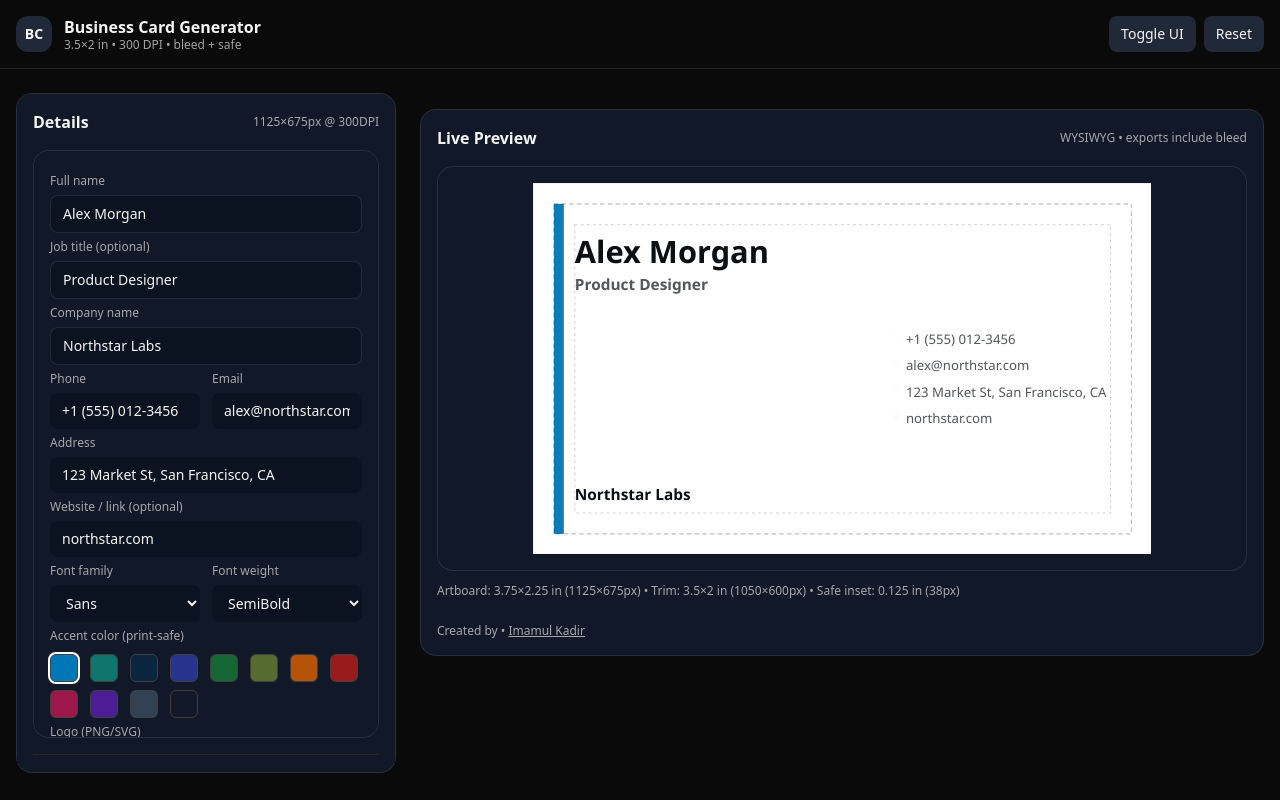
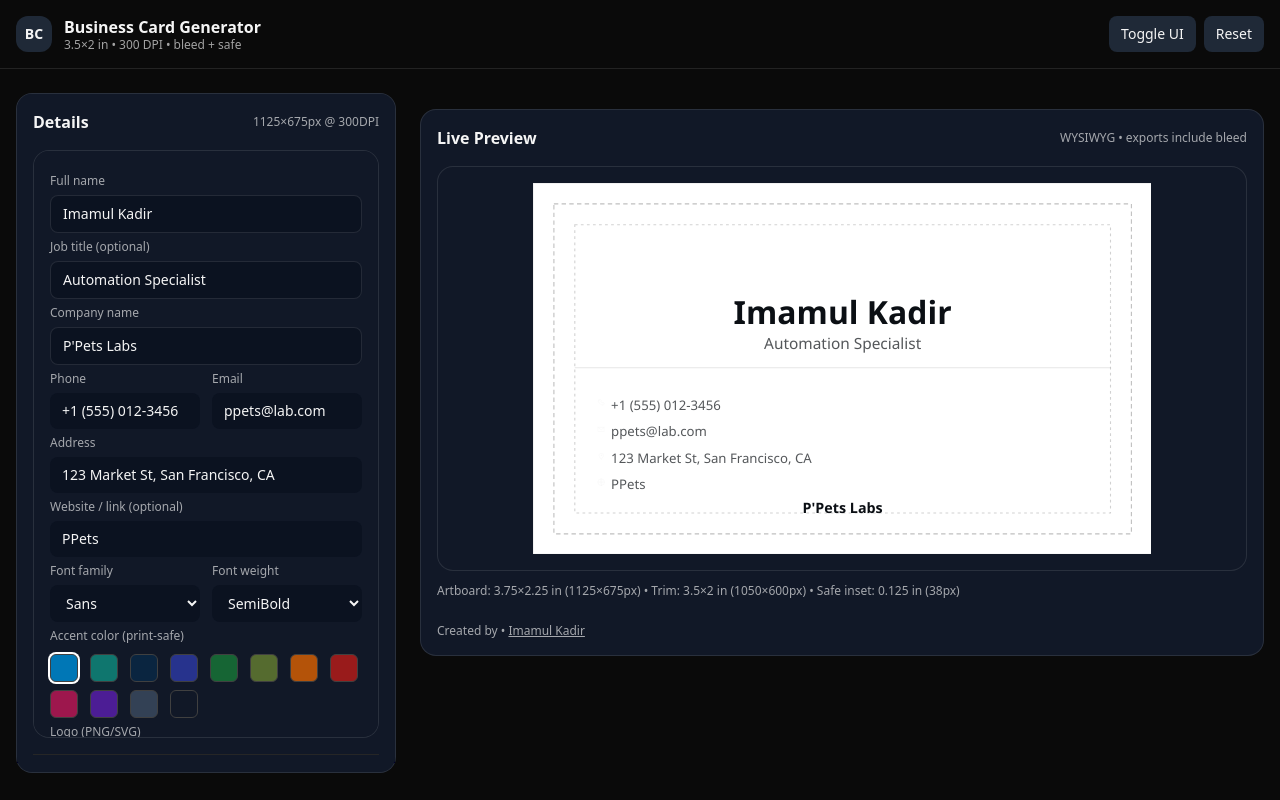
Before and after one commit to imamulkadir/businessCardGenerator, a plain HTML site: page index.html in a window 1280 px wide. Drawn offline with nearby package versions, Linux system fonts and the light colour scheme.

Commit message:
fixed some ui issues

```diff
--- a/app.js
+++ b/app.js
@@ -70,17 +70,17 @@ function iconSvg(kind, size = 14) {
 // State
 // =====================
 const state = {
-  fullName: "Alex Morgan",
-  jobTitle: "Product Designer",
-  company: "Northstar Labs",
+  fullName: "Imamul Kadir",
+  jobTitle: "Automation Specialist",
+  company: "P'Pets Labs",
   phone: "+1 (555) 012-3456",
-  email: "alex@northstar.com",
+  email: "ppets@lab.com",
   address: "123 Market St, San Francisco, CA",
-  website: "northstar.com",
+  website: "PPets",
   fontFamily: "sans",
   fontWeight: "600",
   accent: PALETTE[0].hex,
-  templateId: "t01",
+  templateId: "t03",
   overlays: { bleed: true, trim: true, safe: true },
   logo: null, // { kind: 'svg'|'png', dataUrl, svgText? }
 };
--- a/index.html
+++ b/index.html
@@ -63,7 +63,7 @@
               <input
                 id="fullName"
                 class="mt-1 w-full rounded-lg bg-neutral-950 border border-neutral-800 px-3 py-2 text-sm t-input"
-                placeholder="Alex Morgan"
+                placeholder="Imamul Kadir"
               />
             </div>
             <div>
@@ -71,7 +71,7 @@
               <input
                 id="jobTitle"
                 class="mt-1 w-full rounded-lg bg-neutral-950 border border-neutral-800 px-3 py-2 text-sm t-input"
-                placeholder="Product Designer"
+                placeholder="Automation Specialist"
               />
             </div>
             <div>
@@ -79,7 +79,7 @@
               <input
                 id="company"
                 class="mt-1 w-full rounded-lg bg-neutral-950 border border-neutral-800 px-3 py-2 text-sm t-input"
-                placeholder="Northstar Labs"
+                placeholder="P'Pets Labs"
               />
             </div>
 
```
